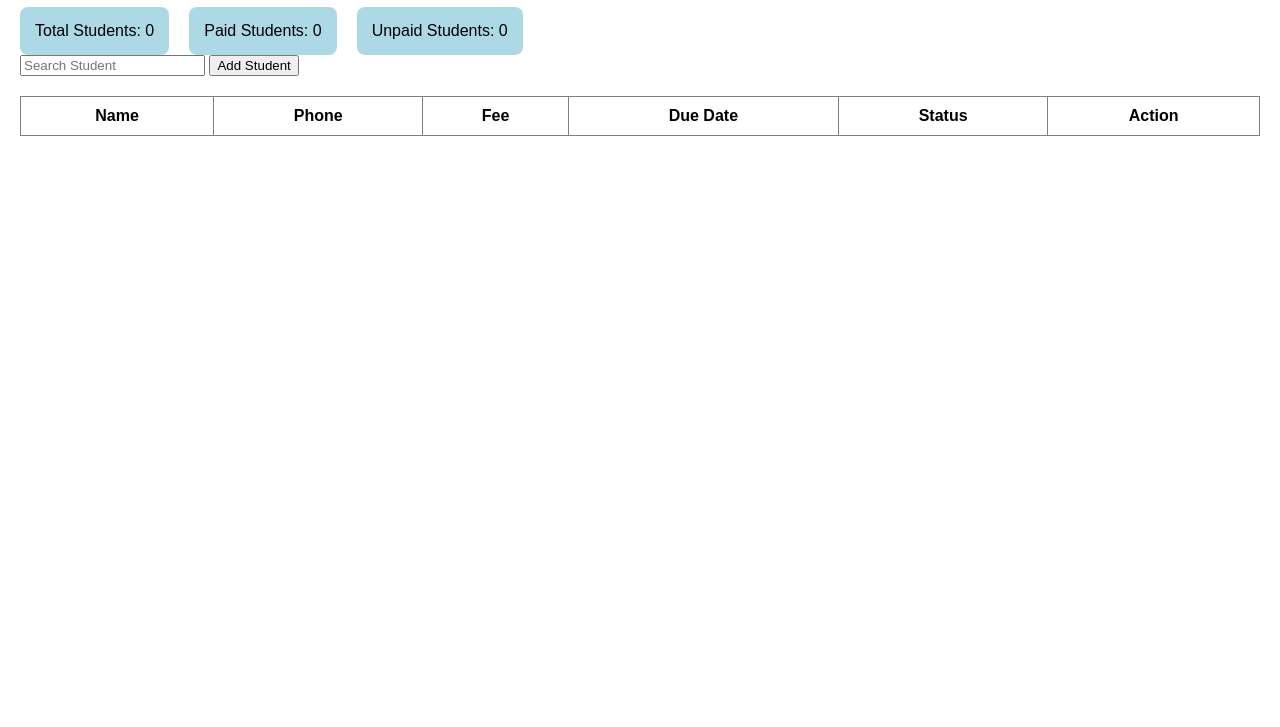
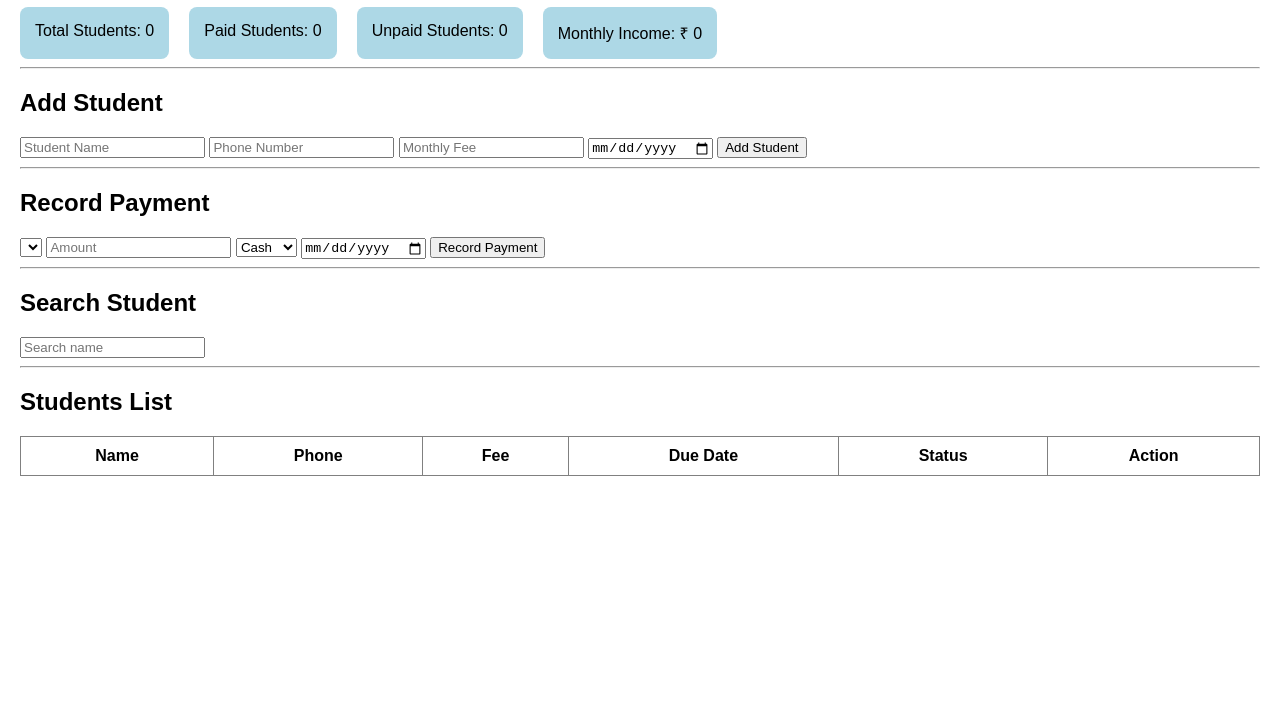
Before and after one commit to surya0987665-afk/arjun, a plain HTML site: page index.html in a window 1280 px wide. Shown: the part 73-800 px from the top of the page. Drawn offline with Linux system fonts and the light colour scheme.

Commit message:
Update title and headings for Fee Manager

```diff
--- a/index.html
+++ b/index.html
@@ -1,32 +1,50 @@
 <!DOCTYPE html>
 <html>
 <head>
-    <title>Student Fee Dashboard</title>
+    <title>Fee Manager</title>
     <link rel="stylesheet" href="style.css">
 </head>
 <body>
 
-<h1>Student Fee Dashboard</h1>
+<h1>Nandi Pipes Badminton Academy - Fee Manager</h1>
 
 <div class="dashboard">
     <div class="card">Total Students: <span id="totalStudents">0</span></div>
     <div class="card">Paid Students: <span id="paidStudents">0</span></div>
     <div class="card">Unpaid Students: <span id="unpaidStudents">0</span></div>
+    <div class="card">Monthly Income: ₹ <span id="monthlyIncome">0</span></div>
 </div>
 
-<input type="text" id="search" placeholder="Search Student">
-<button onclick="showAddForm()">Add Student</button>
+<hr>
 
-<div id="studentForm" class="form">
-    <h3>Add Student</h3>
-    <input type="text" id="name" placeholder="Name">
-    <input type="text" id="phone" placeholder="Phone">
-    <input type="number" id="fee" placeholder="Fee Amount">
-    <input type="date" id="dueDate">
-    <input type="date" id="joinDate">
-    <button onclick="addStudent()">Save</button>
-</div>
+<h2>Add Student</h2>
+<input type="text" id="name" placeholder="Student Name">
+<input type="text" id="phone" placeholder="Phone Number">
+<input type="number" id="fee" placeholder="Monthly Fee">
+<input type="date" id="dueDate">
+<button onclick="addStudent()">Add Student</button>
 
+<hr>
+
+<h2>Record Payment</h2>
+<select id="studentSelect"></select>
+<input type="number" id="amount" placeholder="Amount">
+<select id="mode">
+    <option>Cash</option>
+    <option>Online</option>
+    <option>UPI</option>
+</select>
+<input type="date" id="paymentDate">
+<button onclick="recordPayment()">Record Payment</button>
+
+<hr>
+
+<h2>Search Student</h2>
+<input type="text" id="search" onkeyup="searchStudent()" placeholder="Search name">
+
+<hr>
+
+<h2>Students List</h2>
 <table>
     <thead>
         <tr>
```
